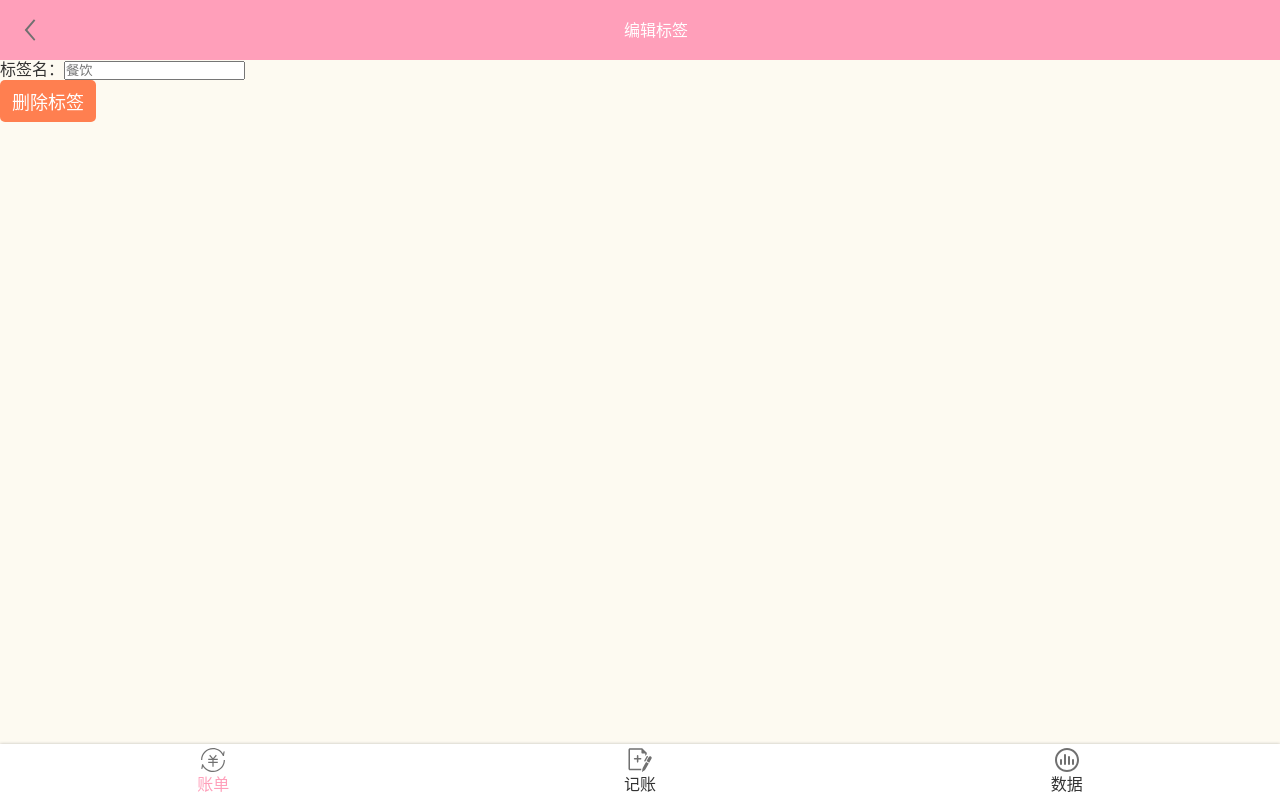
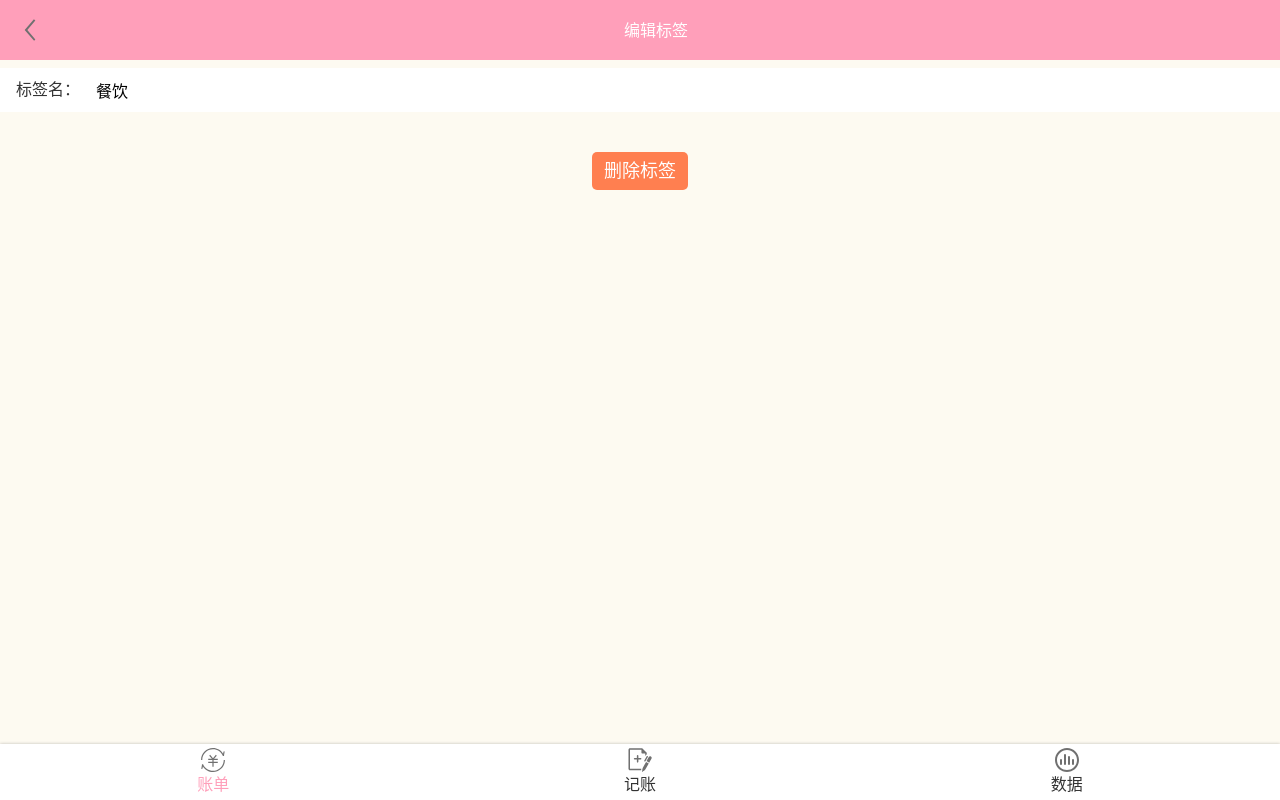
Before and after one commit to WUXIAOd/xiaoebk, a React app: page /#/tags/1 in a window 1280 px wide. Built offline with nearby package versions, Linux system fonts and the light colour scheme.

Commit message:
Tag.tsx 样式完成

```diff
--- /dev/null
+++ b/src/components/Center.tsx
@@ -0,0 +1,7 @@
+import styled from 'styled-components';
+
+const Center = styled.div`
+display: flex; justify-content: center; align-items: center;
+flex-direction: column;
+`;
+export {Center}
--- a/src/components/Input.tsx
+++ b/src/components/Input.tsx
@@ -5,7 +5,7 @@ const Label = styled.label`
    display: flex; align-items: center;
     > span{ margin-right: 16px;white-space: nowrap;
     }
-    > input{ display: block; width: 100%; height: 72px; background: none; border: none;
+    > input{ display: block; width: 100%; height: 44px; background: none; border: none;
     }
 `;
 
--- /dev/null
+++ b/src/components/Space.tsx
@@ -0,0 +1,6 @@
+import styled from 'styled-components';
+
+const Space = styled.div`
+height: 20px;
+`;
+export {Space}
--- a/src/index.scss
+++ b/src/index.scss
@@ -34,8 +34,8 @@ body{
   width: 2em;
   height: 2em;
 }
-button{
-  font-family: inherit;
+button, input{
+  font: inherit;
 }
 :focus{
   outline: none;
--- a/src/views/Add/NoteSection.tsx
+++ b/src/views/Add/NoteSection.tsx
@@ -1,10 +1,10 @@
 import styled from 'styled-components';
-import React, {ChangeEventHandler, useRef} from 'react';
+import React, {ChangeEventHandler} from 'react';
 import {Input} from '../../components/Input';
 
 const Wrapper = styled.section`
   background: #fff;
-  padding: 0 16px;
+  padding: 14px 16px;
   font-size: 14px;
 `;
 
@@ -19,7 +19,9 @@ const NoteSection: React.FC<Props> = (props) => {
   };
   return (
     <Wrapper>
-      <Input label="备注" type="text" value={note} onChange={onChange} />
+      <Input label="备注：" type="text" value={note} onChange={onChange}
+      placeholder="在此填写备注"
+      />
     </Wrapper>
   )
 }
--- a/src/views/Add/NumberPadSection.tsx
+++ b/src/views/Add/NumberPadSection.tsx
@@ -1,4 +1,4 @@
-import React, {useState} from 'react';
+import React from 'react';
 import {Wrapper} from './NumberPadSection/Wrapper';
 import {generateOutput} from './NumberPadSection/generateOutput';
 
--- a/src/views/Tag.tsx
+++ b/src/views/Tag.tsx
@@ -5,6 +5,9 @@ import Layout from 'components/Layout';
 import Icon from 'components/Icon';
 import {Button} from 'components/Button';
 import styled from 'styled-components';
+import {Input} from '../components/Input';
+import {Center} from '../components/Center';
+import {Space} from '../components/Space';
 
 const Topbar = styled.header`
   display: flex;
@@ -14,7 +17,13 @@ const Topbar = styled.header`
   padding: 14px;
   background: #FF9FBA;
   color: #fff;
-`
+`;
+const InputWrapper = styled.div`
+  background: white;
+  padding: 0 16px;
+  margin-top: 8px;
+
+`;
 
 type Params = {
   id: string
@@ -30,14 +39,16 @@ const Tag: React.FC = () => {
         <span>编辑标签</span>
         <span></span>
       </Topbar>
-      <label>
-        <span>标签名：</span>
-        <input type="text" placeholder={tag.name}
+      <InputWrapper>
+        <Input label="标签名：" type="text" placeholder="标签名"
+         value={tag.name}
         />
-      </label>
-      <div>
+      </InputWrapper>
+      <Center>
+        <Space/>
+        <Space/>
         <Button>删除标签</Button>
-      </div>
+      </Center>
     </Layout>
   );
 };
--- a/src/views/Tags.tsx
+++ b/src/views/Tags.tsx
@@ -5,6 +5,8 @@ import styled from 'styled-components';
 import Icon from 'components/Icon';
 import {Link} from 'react-router-dom';
 import {Button} from 'components/Button';
+import {Center} from 'components/Center';
+import {Space} from 'components/Space';
 
 const TagList = styled.ol`
 font-size: 16px;
@@ -19,16 +21,8 @@ background: #FDFAF1;
 }
 `;
 
-const Center = styled.div`
-display: flex; justify-content: center; align-items: center;
-flex-direction: column;
-`;
-const Space = styled.div`
-height: 20px;
-`;
-
 function Tags() {
-  const {tags, setTags} = useTags();
+  const {tags} = useTags();
   return (
     <Layout>
       <TagList>
```
